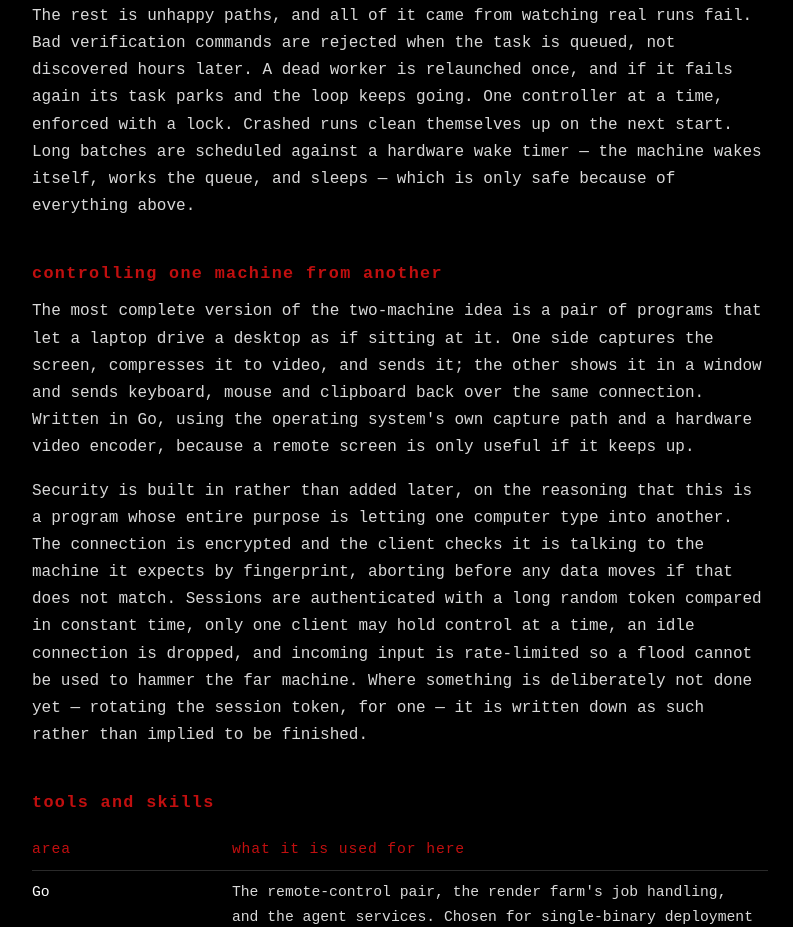
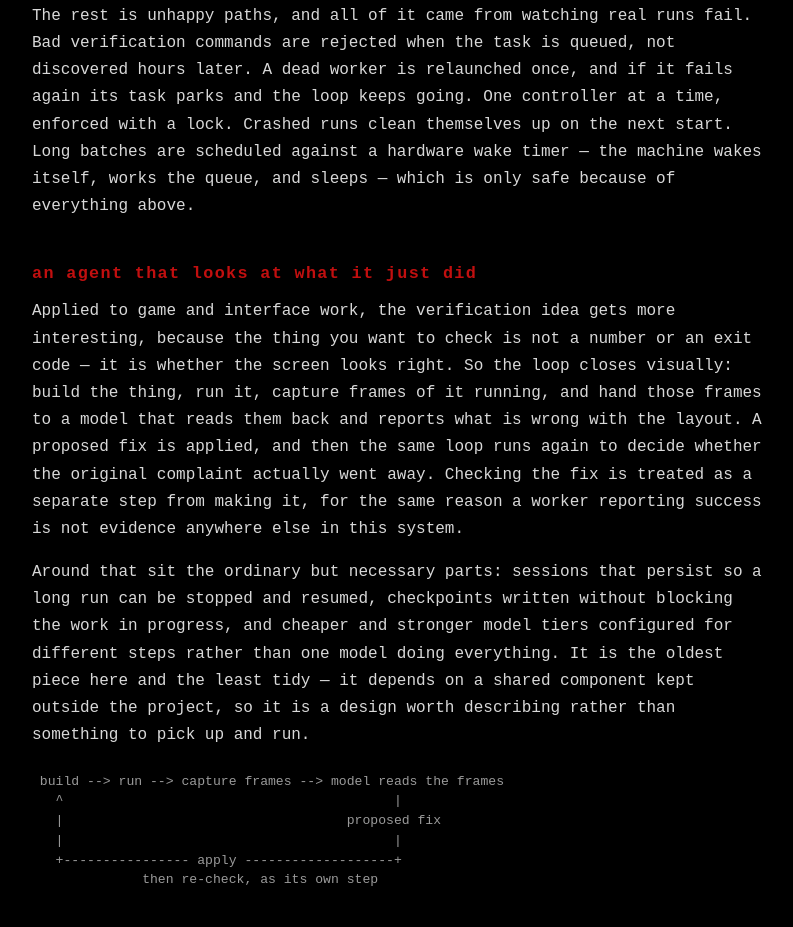
Before and after one commit to babymaya/mayananda.io, a plain HTML site: page ai.html in a window 1280 px wide. Shown: the part 1833-2760 px from the top of the page, without its empty margins (240-1033 px from the left). Drawn offline with Linux system fonts and the light colour scheme.

Commit message:
deploy: 32a545ae43dc9f3072688c94c655165c19f9febc

```diff
--- a/ai.html
+++ b/ai.html
@@ -99,6 +99,32 @@
         wakes itself, works the queue, and sleeps — which is only safe because of everything
         above.</p>
 
+        <h2>an agent that looks at what it just did</h2>
+        <div class="shots" data-set="ai/loop" aria-label="Images"></div>
+        <p class="shots-hint">Session frames to come.</p>
+        <p>Applied to game and interface work, the verification idea gets more interesting,
+        because the thing you want to check is not a number or an exit code &mdash; it is whether
+        the screen looks right. So the loop closes visually: build the thing, run it, capture
+        frames of it running, and hand those frames to a model that reads them back and reports
+        what is wrong with the layout. A proposed fix is applied, and then the same loop runs
+        again to decide whether the original complaint actually went away. Checking the fix is
+        treated as a separate step from making it, for the same reason a worker reporting success
+        is not evidence anywhere else in this system.</p>
+        <p>Around that sit the ordinary but necessary parts: sessions that persist so a long run
+        can be stopped and resumed, checkpoints written without blocking the work in progress, and
+        cheaper and stronger model tiers configured for different steps rather than one model
+        doing everything. It is the oldest piece here and the least tidy &mdash; it depends on a
+        shared component kept outside the project, so it is a design worth describing rather than
+        something to pick up and run.</p>
+<pre>
+ build --> run --> capture frames --> model reads the frames
+   ^                                          |
+   |                                    proposed fix
+   |                                          |
+   +---------------- apply -------------------+
+              then re-check, as its own step
+</pre>
+
         <h2>controlling one machine from another</h2>
         <div class="shots" data-set="ai/remote" aria-label="Images"></div>
         <p class="shots-hint">Session capture to come.</p>
@@ -132,6 +158,7 @@
                 <tr><td>Network security</td><td>Modern TLS, certificate pinning, constant-time token comparison, address allow-listing, rate limiting, single-session enforcement.</td></tr>
                 <tr><td>Local model runtimes</td><td>Running quantised models on consumer hardware and serving them behind one endpoint.</td></tr>
                 <tr><td>Agent tooling</td><td>Defining typed operations a model may call, and the protocol that carries them into a running application.</td></tr>
+                <tr><td>Vision checking</td><td>Reading a rendered screen back with a model to judge whether a change did what it was supposed to. Using vision models, not training them.</td></tr>
                 <tr><td>Queues and scheduling</td><td>Atomic claiming, dependency ordering, retry and parking policy, crash recovery, hardware wake timers.</td></tr>
                 <tr><td>Testing</td><td>Queue invariants and codec behaviour covered by tests that run without the heavy software installed.</td></tr>
                 <tr><td>Version control</td><td>Distributed for source; a centralised depot with exclusive checkout for binary art.</td></tr>
```
